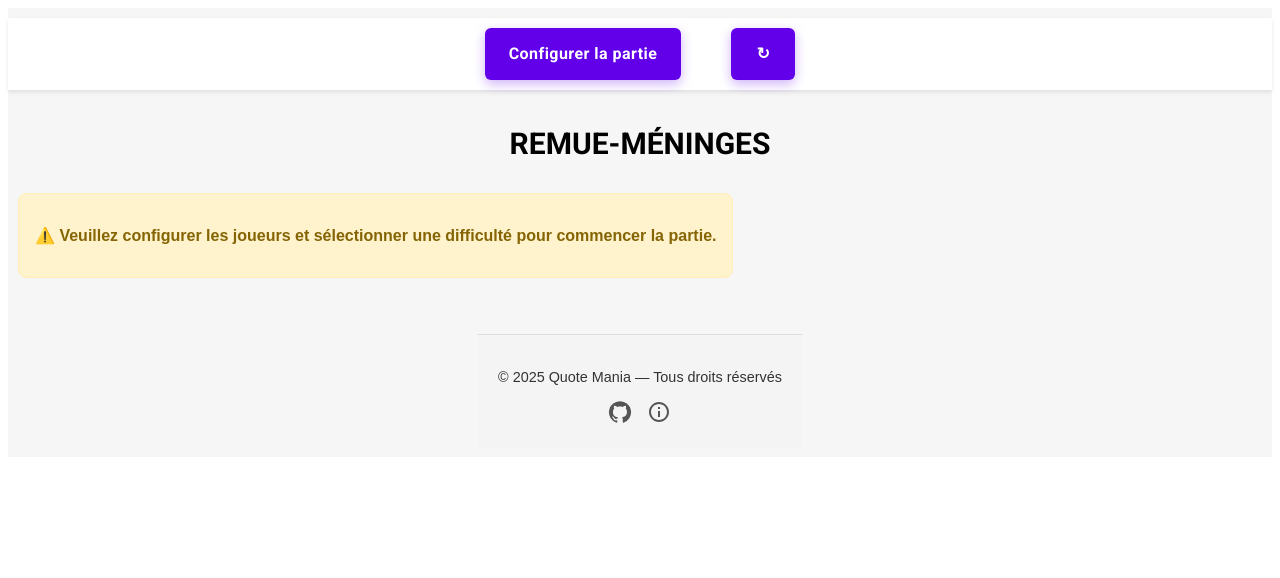
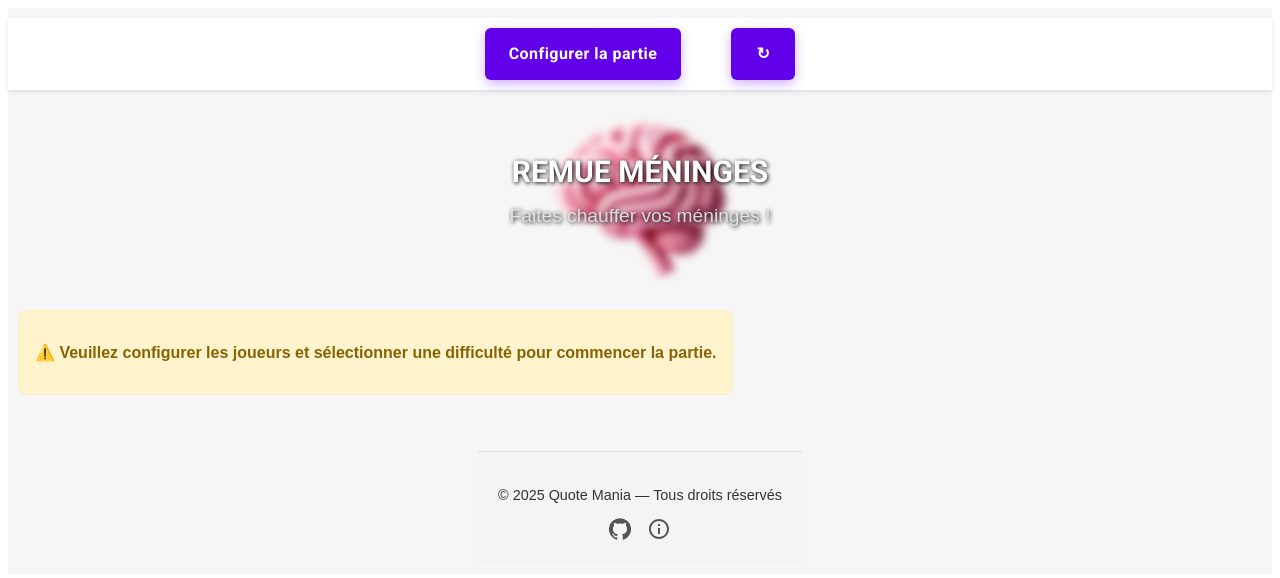
Before and after one commit to Vinny031/WEBAPP_QUOTEMANIA, a React (Vite) app: page / in a window 1280 px wide. Shown: the top 578 px of the page. Built offline with nearby package versions, Linux system fonts and the light colour scheme.

Commit message:
Ajout d'un compo banner pour implanter le titre de l'app.

```diff
--- a/src/App.jsx
+++ b/src/App.jsx
@@ -1,5 +1,6 @@
 import React, { useState, useEffect } from 'react';
 import Header from './components/Header/Header';
+import Banner from './components/Banner/Banner';
 import QuoteCard from './components/QuoteCard/QuoteCard';
 import CustomButton from './components/CustomButton/CustomButton';
 import PlayerAvatars from './components/PlayerAvatars/PlayerAvatars';
@@ -120,7 +121,7 @@ function App() {
         difficulty={difficulty}
         resetGame={resetGame}
       />
-      <h1>REMUE-MÉNINGES</h1>
+      <Banner title="REMUE MÉNINGES" subtitle="Faites chauffer vos méninges !" />
       <section className="main-content">
         {(players.length === 0 || !difficulty) ? (
           <main className="game-warning">
--- /dev/null
+++ b/src/components/Banner/Banner.jsx
@@ -0,0 +1,15 @@
+import React from 'react';
+import './Banner.scss';
+
+const Banner = ({ title, subtitle }) => {
+  return (
+    <header className="banner">
+      <div className="banner__content">
+        <h1 className="banner__title">{title}</h1>
+        {subtitle && <p className="banner__subtitle">{subtitle}</p>}
+      </div>
+    </header>
+  );
+};
+
+export default Banner;
--- /dev/null
+++ b/src/components/Banner/Banner.scss
@@ -0,0 +1,36 @@
+.banner {
+    position: relative;
+    color: white;
+    padding: 3rem;
+    text-shadow: 1px 1px 4px #000;
+    overflow: hidden;
+
+    &::before {
+      content: '';
+      position: absolute;
+      inset: 0;
+      background: url('/assets/cerveau-3d.webp') center/cover no-repeat;
+      background-size: 50%;
+      filter: blur(4px);
+      z-index: 0;
+    }
+
+    &__content {
+      position: relative;
+      z-index: 1;
+      max-width: 100%;
+      margin: 0 auto;
+    }
+
+    &__title {
+      font-size: 2.5rem;
+      margin: 0;
+      font-weight: 700;
+    }
+
+    &__subtitle {
+      font-size: 1.2rem;
+      margin-top: 0.5rem;
+      color: #e8e8e8e8;
+    }
+  }
```
